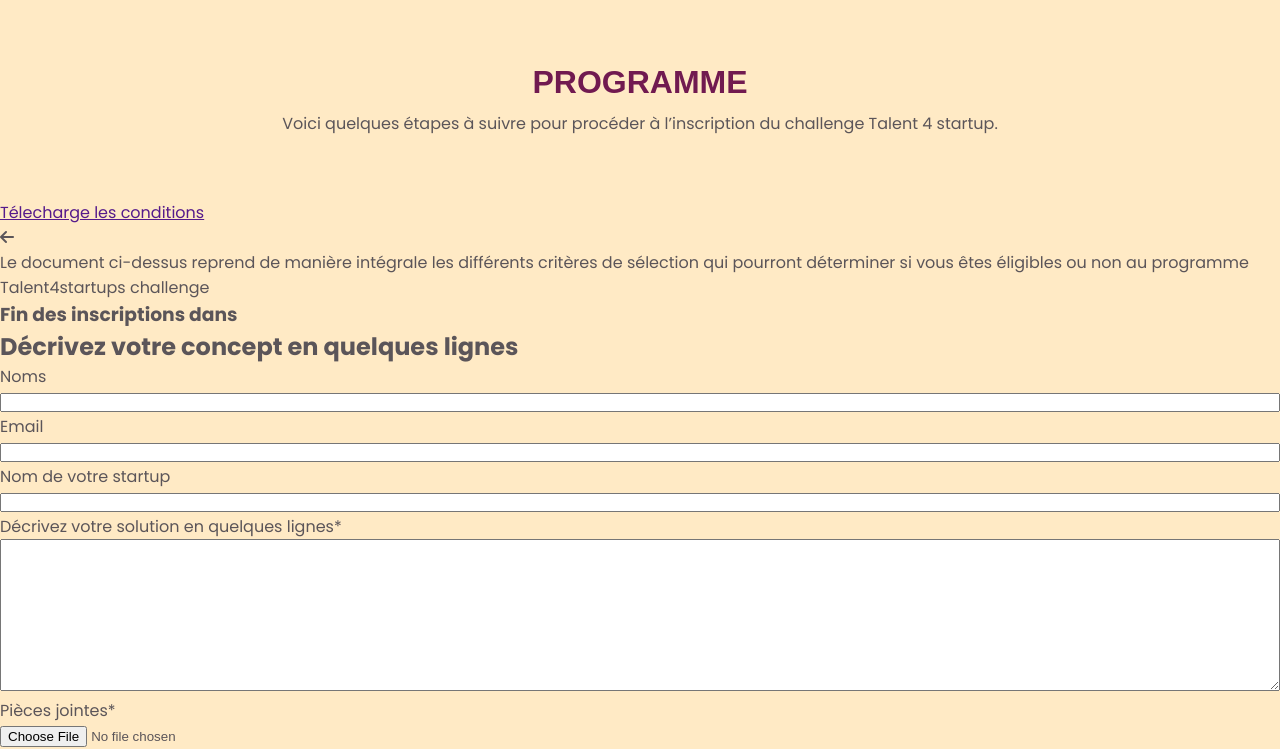
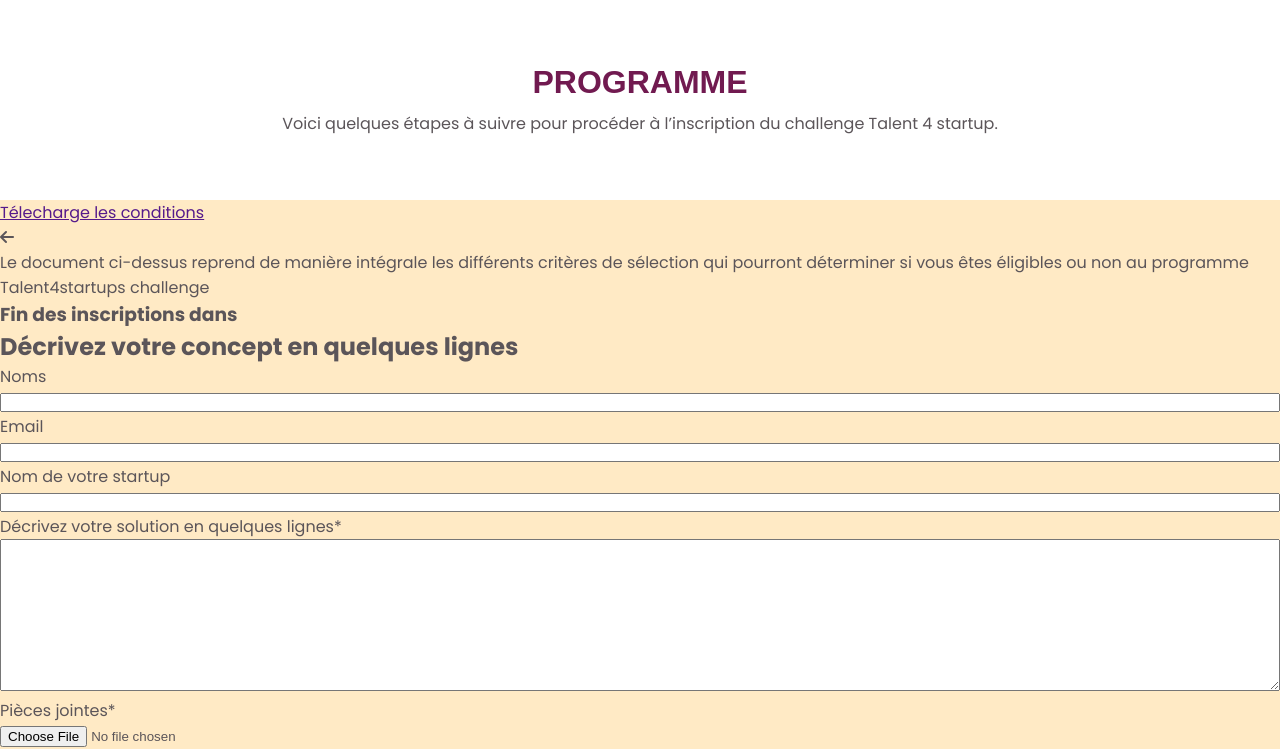
Before and after one commit to Chanesk/Digital_africa_web_site, a plain HTML site: page index.html in a window 1280 px wide. Shown: the top 749 px of the page. Drawn offline with Linux system fonts and the light colour scheme; a web font is replaced by a local one.

Commit message:
styliser le programe modifier

```diff
--- a/styles/programme.css
+++ b/styles/programme.css
@@ -1,5 +1,5 @@
 .programme{
-    background-color: var(--white);
+    background-color: #fff;
     height: 200px;
     display: flex;
     flex-direction: column;
```
